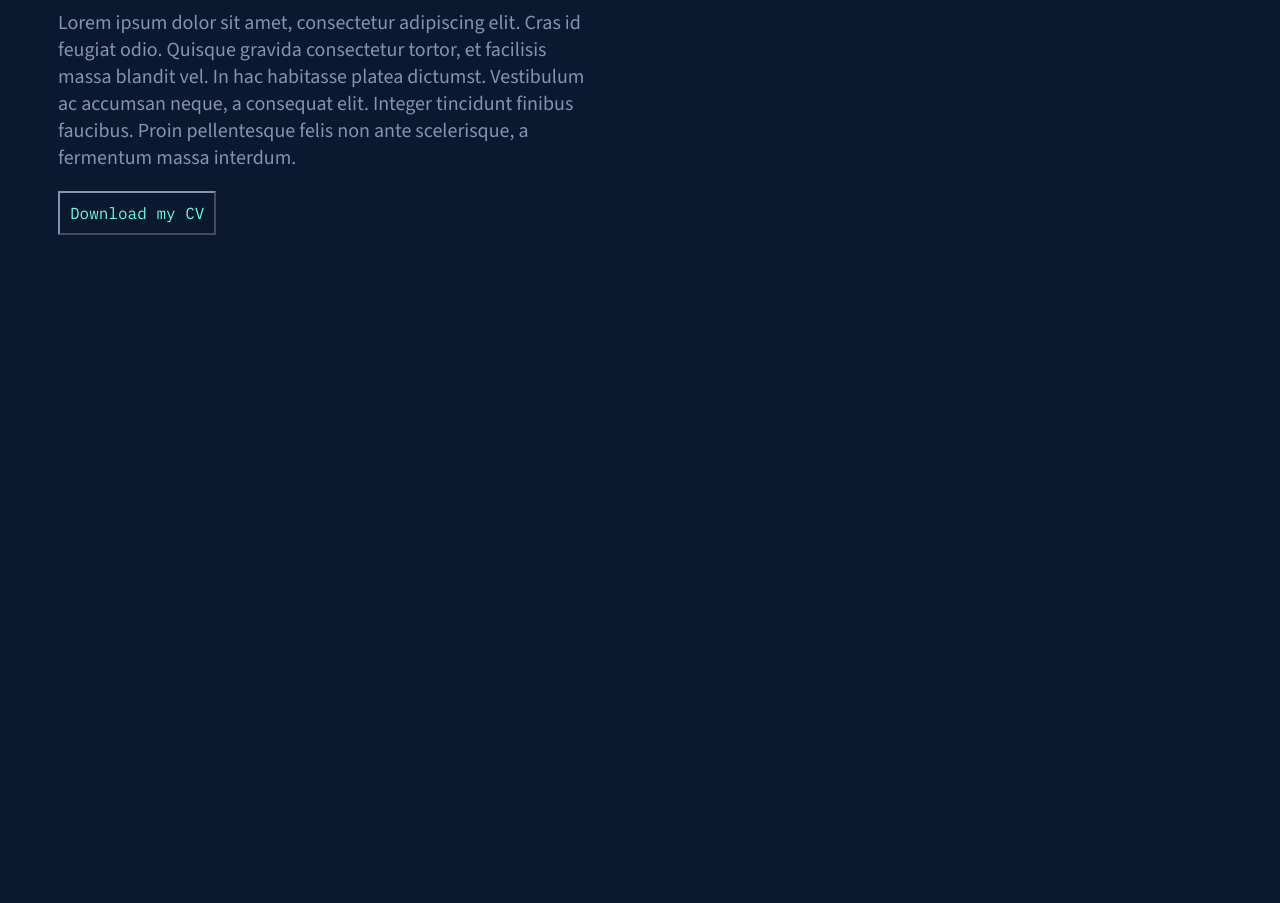
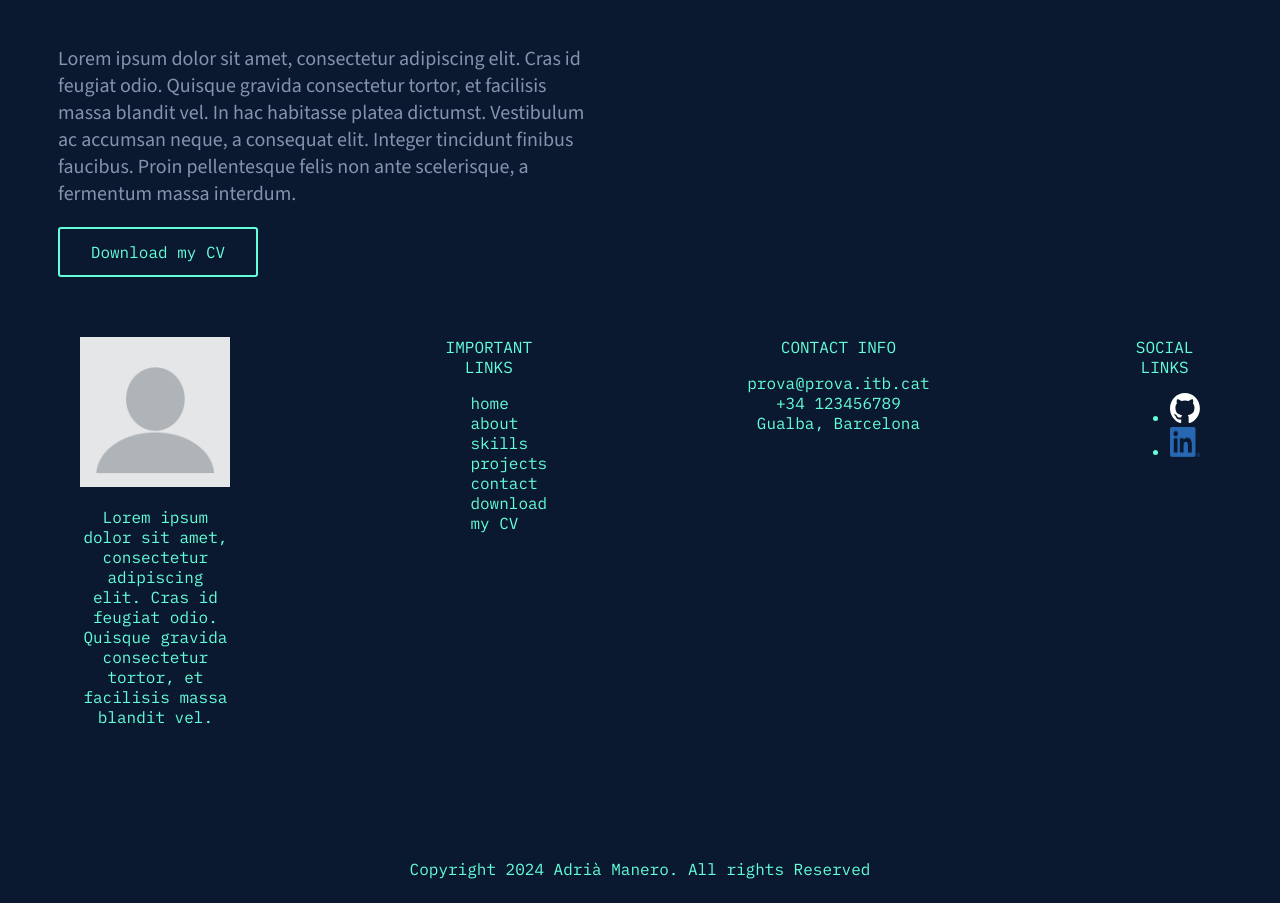
Before and after one commit to AdriaManero-ITB2425/MDS-TA04, a plain HTML site: page index.html in a window 1280 px wide. Shown: the part 715-1618 px from the top of the page. Before the commit the page ends 950 px from the top, so only its background shows below. Drawn offline with nearby package versions, Linux system fonts and the light colour scheme.

Commit message:
landing page 80%

```diff
--- a/index.html
+++ b/index.html
@@ -15,11 +15,11 @@
     <header>
         <nav>
             <ul class="nav-menu-list">
-                <li><a href="">HOME</a></li>
-                <li><a href="">ABOUT ME</a></li>
-                <li><a href="">PROJECTS</a></li>
-                <li><a href="">SKILLS</a></li>
-                <li><a href="">CONTACT</a></li>
+                <li><a href=""><span class="nav-number">04. </span>Contact</a></li>
+                <li><a href=""><span class="nav-number">03. </span>Projects</a></li>
+                <li><a href=""><span class="nav-number">02. </span>Skills</a></li>
+                <li><a href=""><span class="nav-number">01. </span>About</a></li>
+                <li id="home-icon"><a href=""><img id="logo" src="/images/profile.png" alt="home"></a></li>
             </ul>
         </nav>
     </header>
@@ -38,5 +38,39 @@
             <img id='profilepic' src="/images/profile.png" alt="sexyboy">
         </div>
     </main>
+    <footer>
+        <div>
+            <section>
+                <img id="footer-logo" src="/images/profile.png" alt="">
+                <p>Lorem ipsum dolor sit amet, consectetur adipiscing elit. Cras id feugiat odio. Quisque gravida
+                    consectetur tortor, et facilisis massa blandit vel.</p>
+            </section>
+            <section>
+                <span>IMPORTANT LINKS</span>
+                <ul class="footer-links">
+                    <li><a href="">home</a></li>
+                    <li><a href="">about</a></li>
+                    <li><a href="">skills</a></li>
+                    <li><a href="">projects</a></li>
+                    <li><a href="">contact</a></li>
+                    <li><a href="">download my CV</a></li>
+                </ul>
+            </section>
+            <section>
+                <span>CONTACT INFO</span>
+                <p>prova@prova.itb.cat <br>+34 123456789 <br> Gualba, Barcelona</p>
+            </section>
+            <section>
+                <span>SOCIAL LINKS</span>
+                <ul class="social-links">
+                    <li><a href=""><img class="social-icons" src="/images/github-mark/github-mark-white.svg" alt=""></a></li>
+                    <li><a href=""><img class ="social-icons"src="/images/LinkedIn-Logos/LI-In-Bug.png" alt=""></a></li>
+                </ul>
+            </section>
+        </div>
+        <div>
+            <p>Copyright 2024 Adrià Manero. All rights Reserved</p>
+        </div>
+    </footer>
 </body>
 </html>
--- a/style.css
+++ b/style.css
@@ -25,7 +25,7 @@ body{
 }
 
 .nav-menu-list li{
-    float: right;
+    float:right;
 
 }
 .nav-menu-list li a{
@@ -94,5 +94,83 @@ body{
     color: #64ffda;
     background-color: #0a192fff;
     padding: 10px;
-    border-color: #8892b0;
+    border-color: #64ffda;
+    border-style:solid;
+    border-radius: 3px;
+    height: 50px;
+    width: 200px;
 }
+
+.CV-button:hover{
+    background-color: #64ffda;
+    color: #0a192fff;
+    border-color: #0a192fff;
+}
+
+#logo{
+    height: 50px;
+    width: 50px;
+}
+
+#home-icon{
+    float: left;
+}
+
+.nav-menu-list li a{
+    font-family: "IBM Plex Mono", serif;
+    font-size: 16px;
+    font-weight: 400;
+    font-style: normal;
+    color: ##ccd6f6;
+}
+
+.nav-menu-list li a:hover{
+    color: #64ffda;
+}
+
+.nav-number{
+    color: #64ffda;
+}
+
+footer{
+    font-family: "IBM Plex Mono", serif;
+    font-size: 16px;
+    font-weight: 400;
+    font-style: normal;
+    color: #64ffda;
+}
+footer div {
+    display: flex;
+    flex-direction: row;
+    justify-content: center;
+    text-align: center;
+}
+
+footer div section{
+    padding: 100px;
+}
+
+.social-icons{
+    width: 30px;
+    height: 30px;
+}
+
+#footer-logo{
+    height: 150px;
+    width: 150px;
+}
+
+.footer-links{
+    list-style: none;
+}
+
+.footer-links li{
+    display: flex;
+    flex-direction: column;
+    text-align: left;
+}
+
+.footer-links li a{
+    text-decoration: none;
+    color: #64ffda;
+}
```
Also changed, not shown: images/LinkedIn-Logos/LI-In-Bug.png (added), images/LinkedIn-Logos/LI-Logo.png (added), images/github-mark/github-mark-white.png (added), images/github-mark/github-mark-white.svg (added), images/github-mark/github-mark.png (added), images/github-mark/github-mark.svg (added).
